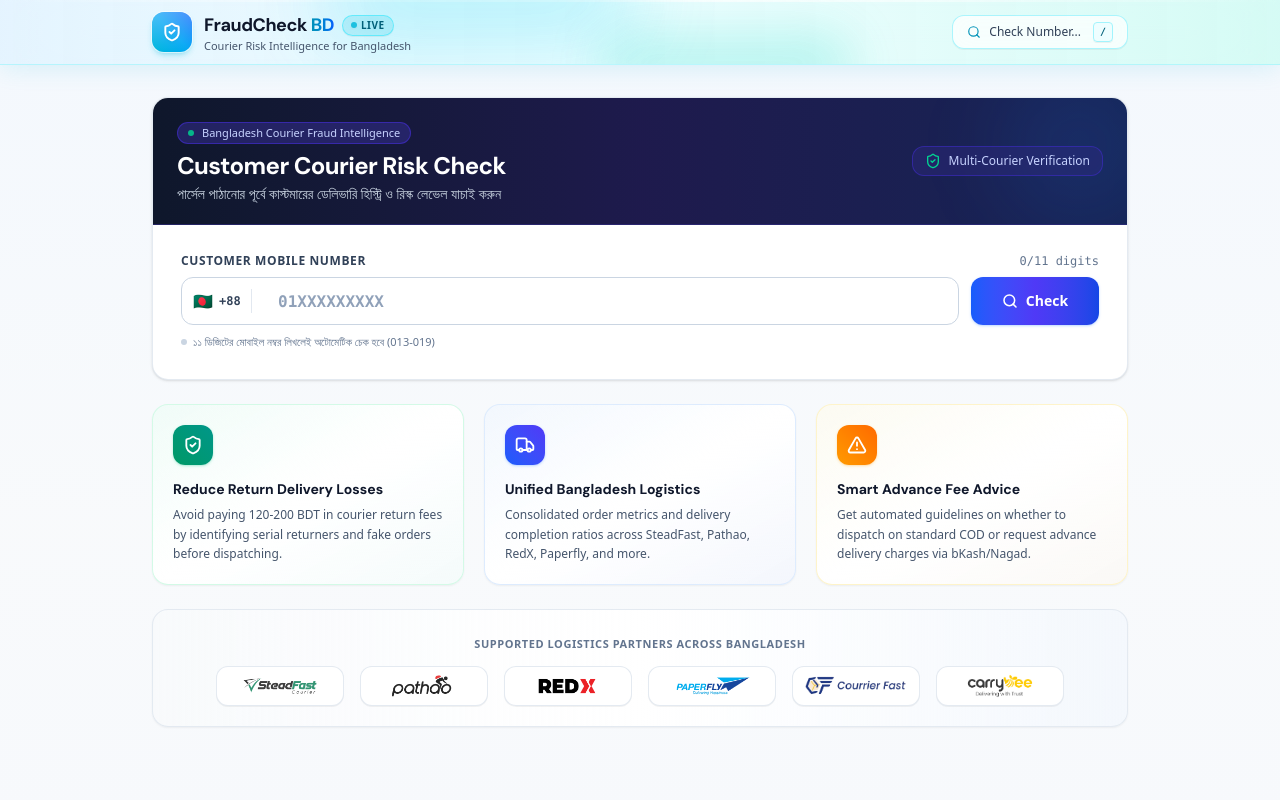
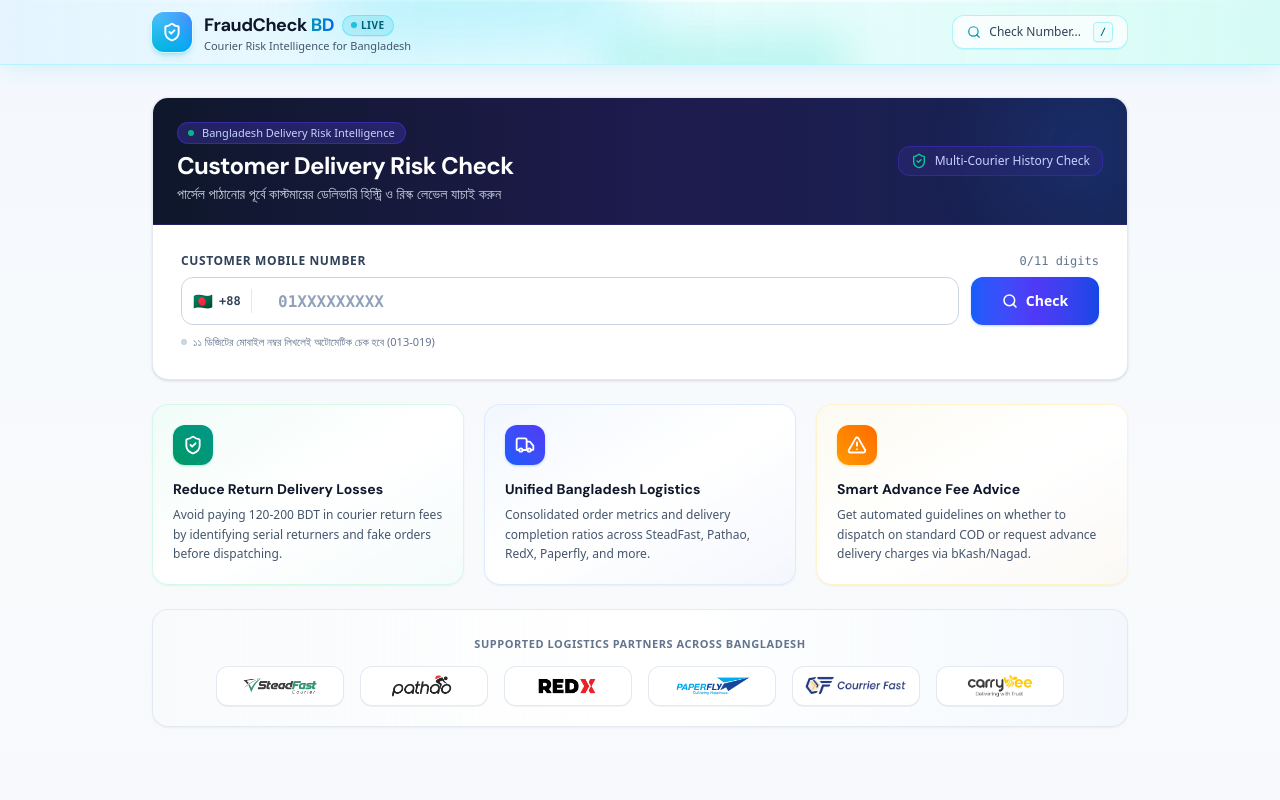
Before and after one commit to TeamRSBDigital/FraudCheck-BD, a React (Vite) app: page / in a window 1280 px wide. Shown: the top 800 px of the page. Built offline with nearby package versions, Linux system fonts and the light colour scheme; no server answers.

Commit message:
Polish customer checker copy

```diff
--- a/src/components/CheckerForm.tsx
+++ b/src/components/CheckerForm.tsx
@@ -112,10 +112,10 @@
           <div>
             <div className="inline-flex items-center gap-2 px-2.5 py-0.5 rounded-full bg-indigo-900/60 border border-indigo-700/60 text-[11px] font-medium text-indigo-200 mb-1.5">
               <span className="h-1.5 w-1.5 rounded-full bg-emerald-400 animate-pulse" />
-              <span>Bangladesh Courier Fraud Intelligence</span>
+              <span>Bangladesh Delivery Risk Intelligence</span>
             </div>
             <h2 className="text-xl sm:text-2xl font-bold tracking-tight font-display text-white">
-              Customer Courier Risk Check
+              Customer Delivery Risk Check
             </h2>
             <p className="mt-0.5 text-xs sm:text-sm text-slate-300 font-medium">
               পার্সেল পাঠানোর পূর্বে কাস্টমারের ডেলিভারি হিস্ট্রি ও রিস্ক লেভেল যাচাই করুন
@@ -123,7 +123,7 @@
           </div>
           <div className="hidden md:flex items-center gap-2 text-xs text-indigo-200 bg-indigo-900/40 px-3 py-1.5 rounded-xl border border-indigo-700/50 self-start sm:self-center">
             <ShieldCheck className="w-4 h-4 text-emerald-400 shrink-0" />
-            <span>Multi-Courier Verification</span>
+            <span>Multi-Courier History Check</span>
           </div>
         </div>
       </div>
@@ -218,7 +218,7 @@
               ) : isComplete && isLoading ? (
                 <div className="flex items-center gap-1.5 text-xs font-semibold text-slate-700">
                   <div className="h-3.5 w-3.5 rounded-full border-2 border-slate-900 border-t-transparent animate-spin" />
-                  <span>Checking SteadFast, Pathao, RedX, Paperfly records...</span>
+                  <span>Checking available courier delivery records...</span>
                 </div>
               ) : (
                 <p className="text-[11px] text-slate-500 flex items-center gap-1.5">
```
